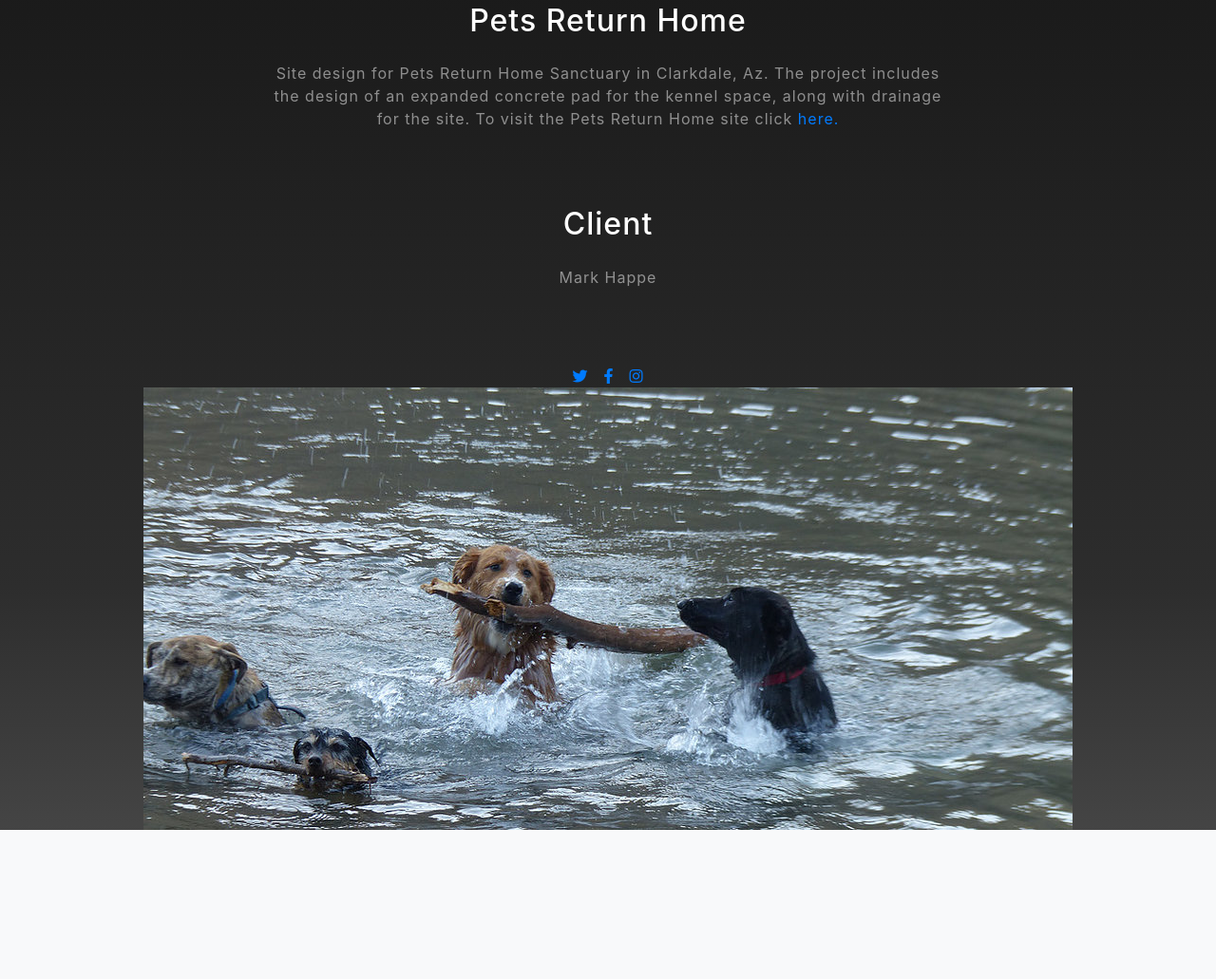
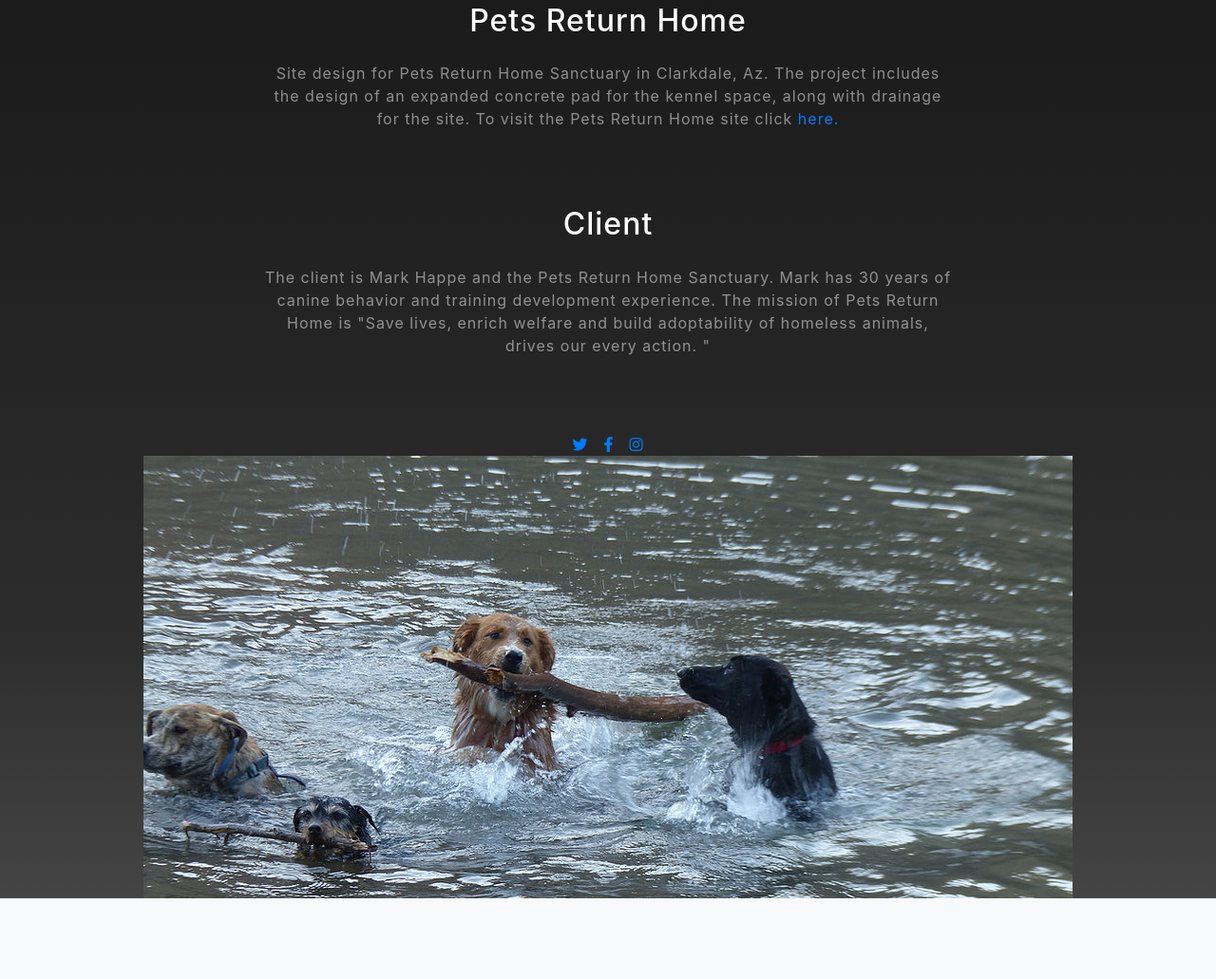
Before and after one commit to amf535/Pets-Return-Home, a website with bundled scripts: page index.html in a window 1280 px wide. Shown: the part 957-1988 px from the top of the page at 95% size. Built offline with nearby package versions, Linux system fonts and the light colour scheme.

Commit message:
Update index.html

```diff
--- a/index.html
+++ b/index.html
@@ -137,7 +137,7 @@
      <a href="https://www.petsreturnhome.org/">here.</a> </p>
 
       <h2 class="text-white mb-4">Client</h2>
-      <p class="text-white-50">Mark Happe
+      <p class="text-white-50">The client is Mark Happe and the Pets Return Home Sanctuary. Mark has 30 years of canine behavior and training development experience. The mission of Pets Return Home is "Save lives, enrich welfare and build adoptability of homeless animals, drives our every action. "
     <div class="social d-flex justify-content-center">
 
     <a href="#" class="mx-2">
```
